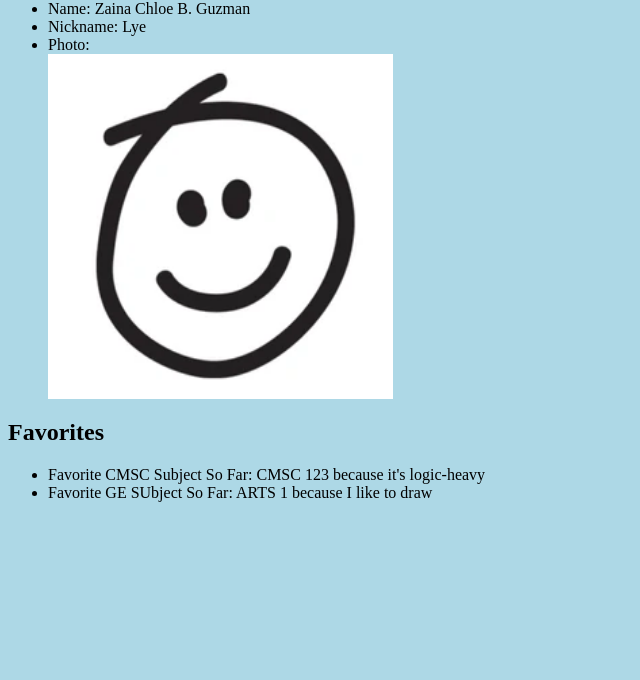
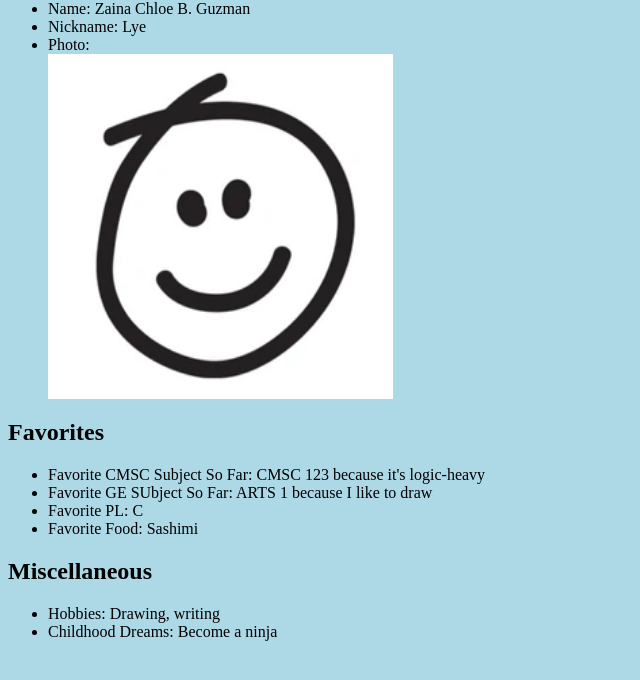
Before and after one commit to z-guzman/z-guzman.github.io, a plain HTML site: page index.html in a window 1280 px wide. Shown: the part 66-746 px from the top of the page, without its empty margins (0-640 px from the left). Drawn offline with Linux system fonts and the light colour scheme.

Commit message:
feat: added hobbies

```diff
--- a/index.html
+++ b/index.html
@@ -26,11 +26,27 @@
 	</body>
 
 	<h2> Favorites </h2>
+
+	<body>
 		<div class="favorites">
 			<ul>
 				<li> Favorite CMSC Subject So Far: CMSC 123 because it's logic-heavy </li>
 				<li> Favorite GE SUbject So Far: ARTS 1 because I like to draw </li>
+				<li> Favorite PL: C </li>
+				<li> Favorite Food: Sashimi </li>
 			</ul>
 		</div>
+	</body>
+
+	<h2> Miscellaneous </h2>
+
+	<body>
+		<div class="misc">
+			<ul>
+				<li> Hobbies: Drawing, writing </li>
+				<li> Childhood Dreams: Become a ninja </li>
+			</ul>
+		</div>
+	</body>
 
 </html>
```
